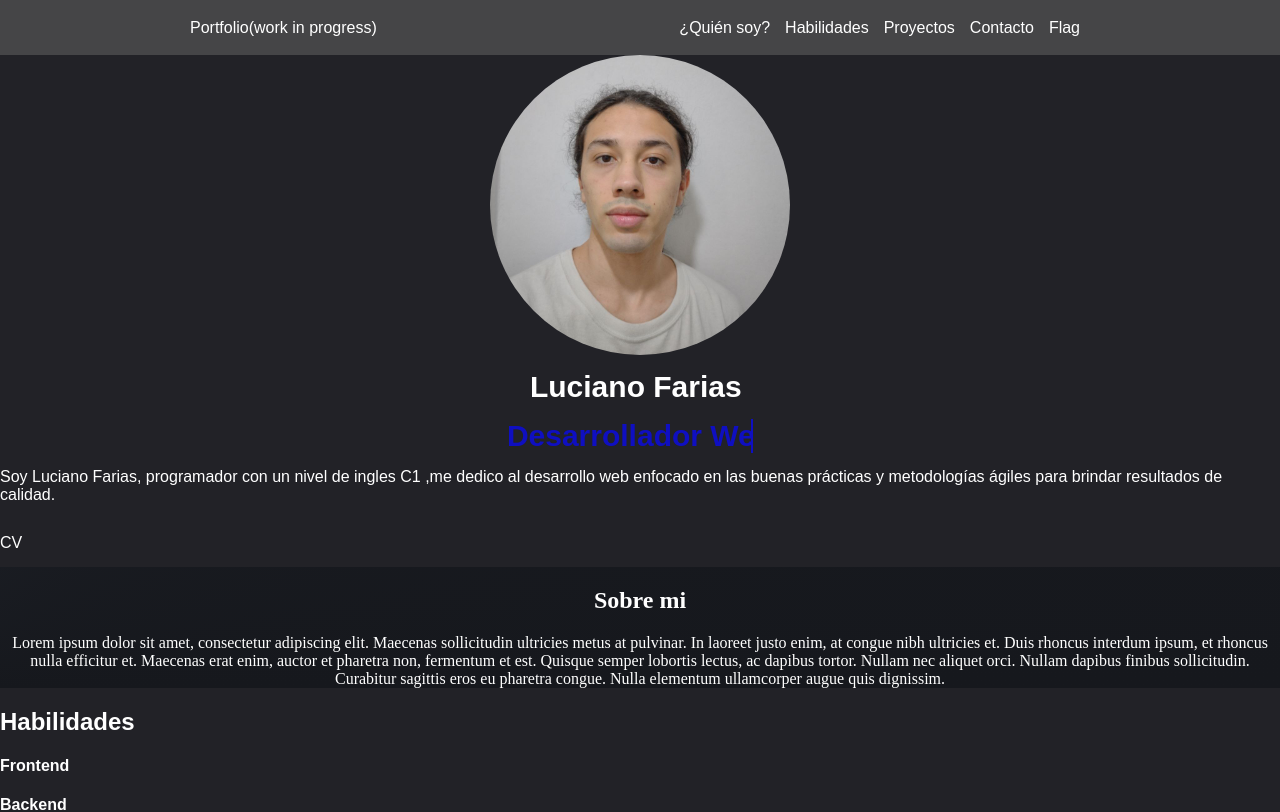
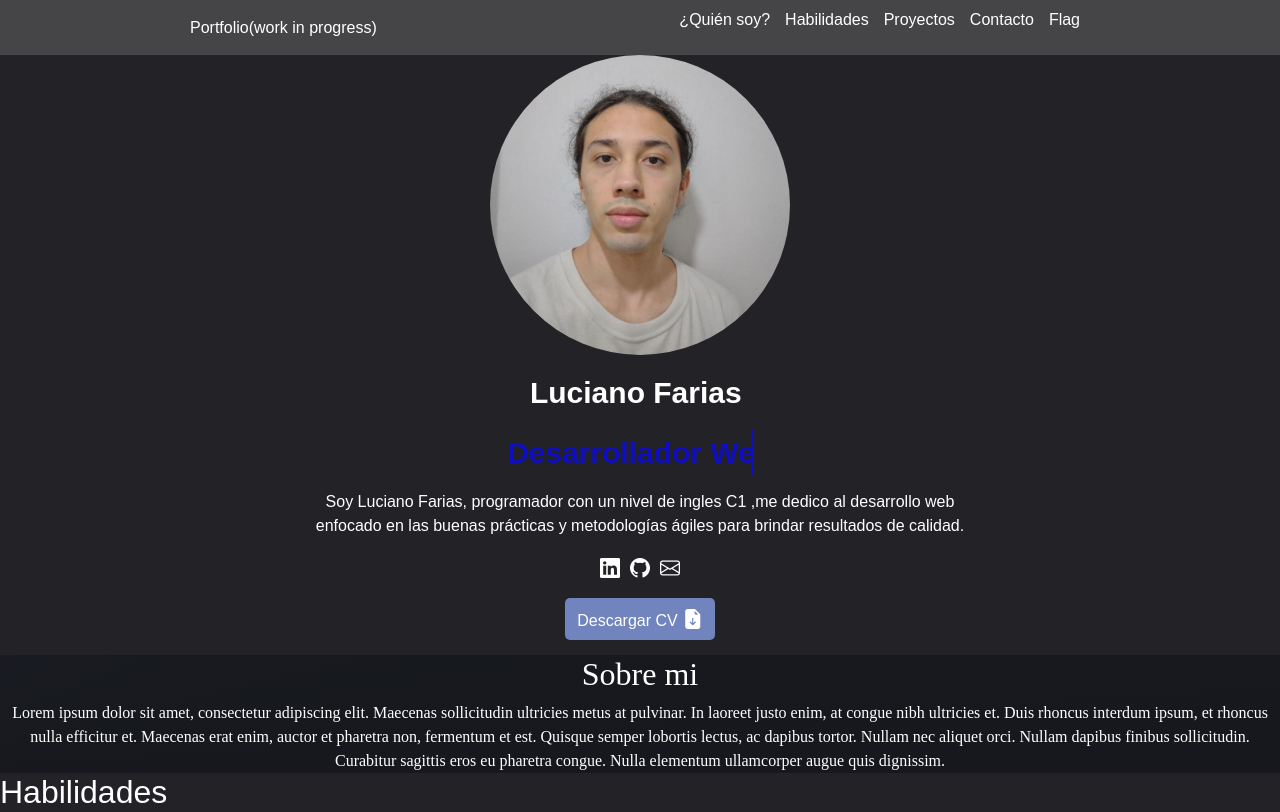
Before and after one commit to LucianooF/Portfolio, a React (Vite) app in the folder frontend/: page / in a window 1280 px wide. Shown: the top 812 px of the page. Built offline with nearby package versions, Linux system fonts and the light colour scheme.

Commit message:
Bootstrap CDN

```diff
--- a/frontend/index.html
+++ b/frontend/index.html
@@ -1,6 +1,15 @@
 <!doctype html>
 <html lang="en">
   <head>
+    <link href="https://cdn.jsdelivr.net/npm/bootstrap@5.3.3/dist/css/bootstrap.min.css"
+      rel="stylesheet"
+      integrity="sha384-QWTKZyjpPEjISv5WaRU9OFeRpok6YctnYmDr5pNlyT2bRjXh0JMhjY6hW+ALEwIH"
+      crossorigin="anonymous"
+    >
+    <link
+      rel="stylesheet"
+      href="https://cdn.jsdelivr.net/npm/bootstrap-icons@1.10.5/font/bootstrap-icons.css"
+    >
     <meta charset="UTF-8" />
     <meta name="viewport" content="width=device-width, initial-scale=1.0" />
     <title>Luciano Farias</title>
@@ -8,5 +17,10 @@
   <body>
     <div id="root"></div>
     <script type="module" src="/src/main.tsx"></script>
+    <script
+      src="https://cdn.jsdelivr.net/npm/bootstrap@5.3.3/dist/js/bootstrap.bundle.min.js"
+      integrity="sha384-YvpcrYf0tY3lHB60NNkmXc5s9fDVZLESaAA55NDzOxhy9GkcIdslK1eN7N6jIeHz"
+      crossorigin="anonymous">
+    </script>
   </body>
 </html>
--- a/frontend/src/App.css
+++ b/frontend/src/App.css
@@ -101,11 +101,14 @@ a{
 }
 
 a:hover, a:visited, a:link, a:active {
-  color: inherit;
   text-decoration: none !important;
   -webkit-box-shadow: none !important;
   box-shadow: none !important;
   border: none;
+}
+
+a:visited, a:link, a:active {
+  color: inherit;
 }
 
 
@@ -122,9 +125,34 @@ a:hover, a:visited, a:link, a:active {
 }
 .about_me_block {
   justify-content: center;
+  align-items: center;
   display: flex;
   flex-direction: column;
   gap: 15px;
+
+}
+.about_me_text {
+  align-content: center;
+  text-align: center;
+  flex-direction: column;
+  text-wrap:balance;
+}
+a + a {
+  margin-left: 10px;
+}
+
+.link_buttons {
+  font-size: 20px;
+}
+
+.btn_blue {
+  column-gap: 10%;
+  border: 0;
+  border-radius: 5px;
+  background-color: rgb(113, 132, 189);
+  color: #16181d;
+
+
 }
 
 .avatar {
--- a/frontend/src/App.tsx
+++ b/frontend/src/App.tsx
@@ -38,17 +38,18 @@ function App() {
               <span className='text first-text'>Luciano Farias&nbsp; </span>
               <span className='text sec-text'>Desarrollador Web</span>
             </div>
-            <div>Soy Luciano Farias, programador con un nivel de ingles C1 ,me dedico al desarrollo web enfocado en las buenas prácticas y metodologías ágiles para brindar resultados de calidad.</div>
+            <div className='about_me_text'>Soy Luciano Farias, programador con un nivel de ingles C1 ,me dedico al desarrollo web enfocado en las buenas prácticas y metodologías ágiles para brindar resultados de calidad.</div>
             <div className='link_buttons'>
-              <a href=''></a>
-              <a href=''></a>
-              <a href=''></a>
+              <a href='https://www.linkedin.com/in/luciano-farias/' target='_blank'><i className="bi bi-linkedin"></i></a>
+              <a href='https://github.com/LucianooF' target='_blank'><i className="bi bi-github"></i></a>
+              <a href='mailto:lucianofarias544@gmail.com'>
+              <i className="bi bi-envelope"></i>
+              </a>
             </div>
             <div>
-              <a href='/CV_Luciano_Farias.pdf' download='CV Luciano Farias.pdf'>
-
-              CV
-
+              <a className='btn btn_blue' href='/CV_Luciano_Farias.pdf' download='CV Luciano Farias.pdf'>
+              Descargar CV
+              <i className="bi bi-file-earmark-arrow-down-fill" style={{fontSize:'20px', marginLeft:'5px'}} ></i>
               </a>
             </div>
           </div>
```
